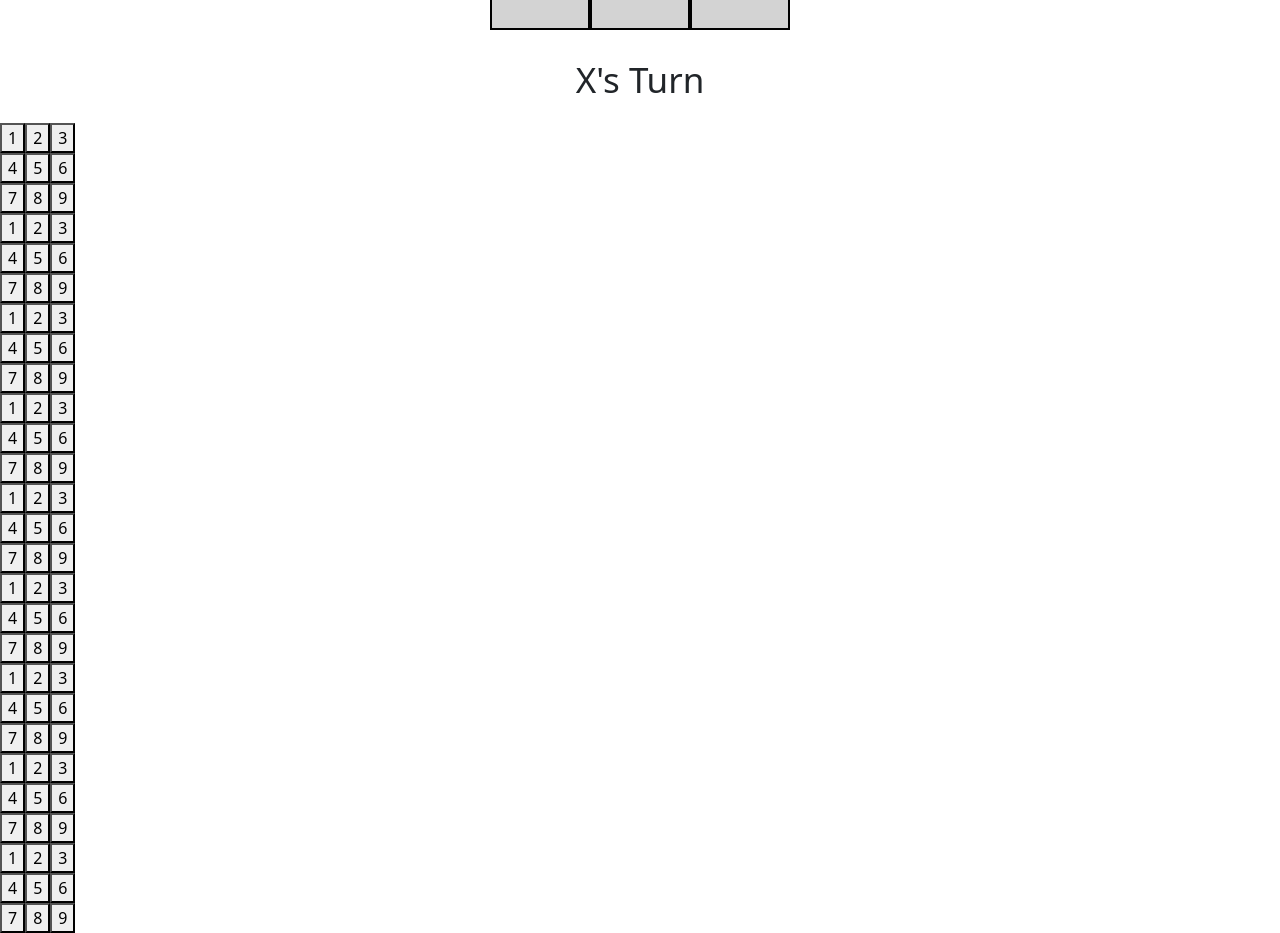
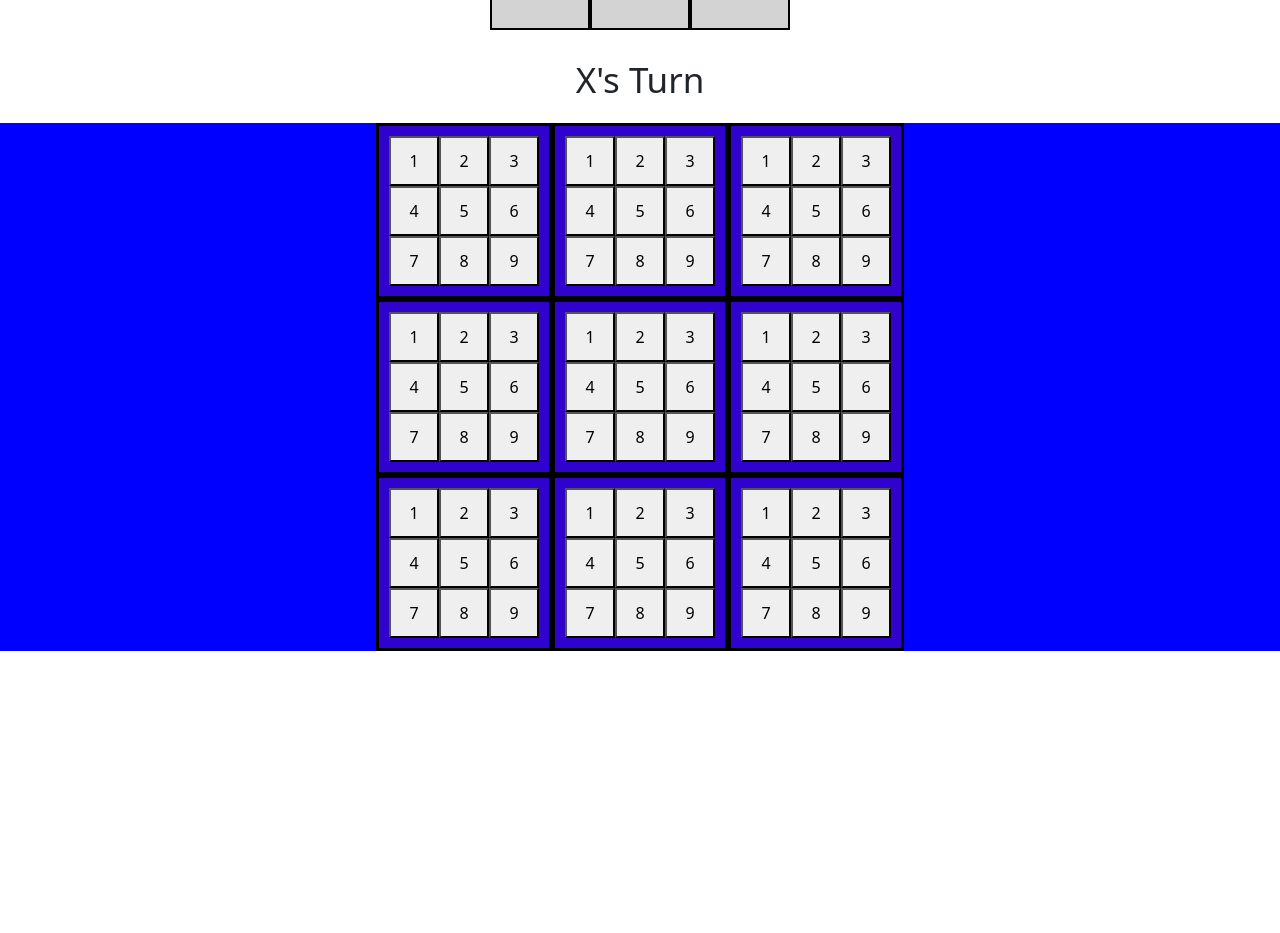
Before and after one commit to stewxy/Minigames, a React (Vite) app: page / in a window 1280 px wide. Shown: the part 540-1473 px from the top of the page. After the commit the page ends 1191 px from the top, so only its background shows below. Built offline with nearby package versions, Linux system fonts and the light colour scheme.

Commit message:
applied css to ultimate tictactoe board and cleaned up code

```diff
--- a/src/App.css
+++ b/src/App.css
@@ -7,6 +7,7 @@ h1{
     padding-top: 50px;
 }
 
+/* === TicTacToe === */
 .col{
     background-color: lightgray;
     opacity: 100%;
@@ -22,11 +23,8 @@ h1{
 }
 
 .container{
-    /* padding-left: 27.4% !important; */
     width: 300px !important;
     margin-top: 100px;
-    /* width: 100px; */
-    /* background-color: green; */
 }
 
 .resetButtonCont{
@@ -34,16 +32,21 @@ h1{
     font-size: 35px;
 }
 
-.row{
-    /* background-color: blue; */
-}
-.tictactoecont{
-    /* background-color: red; */
+/* === Ultimate TicTacToe === */
+.fullBoard{
+    background-color: blue;
+    text-align: center;
 }
 
-@media screen and (zoom: 200%) {
-    .col{
-        width:50px !important;
-        background-color: green;
-    }
- }
+.oneBoard{
+    background: rgba(233, 14, 6, 0.2);
+    display: inline-block;
+    padding: 10px;
+    border-style: solid;
+    border-color: black;
+}
+
+.Grid{
+    width:50px;
+    height: 50px;
+}
--- a/src/components/AllBoards.tsx
+++ b/src/components/AllBoards.tsx
@@ -1,4 +1,5 @@
 import React from "react";
+import "../App.css";
 
 interface Props {
   value: String;
@@ -10,50 +11,50 @@ function Square({ value }: Props) {
 
 function SingleBoard() {
   return (
-    <>
-      <div className="GridRow">
+    <div className="oneBoard">
+      <div className="squareRow">
         <Square value={"1"} />
         <Square value={"2"} />
         <Square value={"3"} />
       </div>
-      <div className="GridRow">
+      <div className="squareRow">
         <Square value={"4"} />
         <Square value={"5"} />
         <Square value={"6"} />
       </div>
-      <div className="GridRow">
+      <div className="squareRow">
         <Square value={"7"} />
         <Square value={"8"} />
         <Square value={"9"} />
       </div>
-    </>
+    </div>
   );
 }
 
 function UltimateSquare() {
   return (
-    <>
-      <div className="UltimateRow">
+    <div className="fullBoard">
+      <div className="ultimateRow">
         <SingleBoard />
         <SingleBoard />
         <SingleBoard />
       </div>
-      <div className="UltimateRow">
+      <div className="ultimateRow">
         <SingleBoard />
         <SingleBoard />
         <SingleBoard />
       </div>
-      <div className="UltimateRow">
+      <div className="ultimateRow">
         <SingleBoard />
         <SingleBoard />
         <SingleBoard />
       </div>
-    </>
+    </div>
   );
 }
 
 const AllBoards = () => {
-  return <div>{UltimateSquare()}</div>;
+  return UltimateSquare();
 };
 
 export default AllBoards;
```
